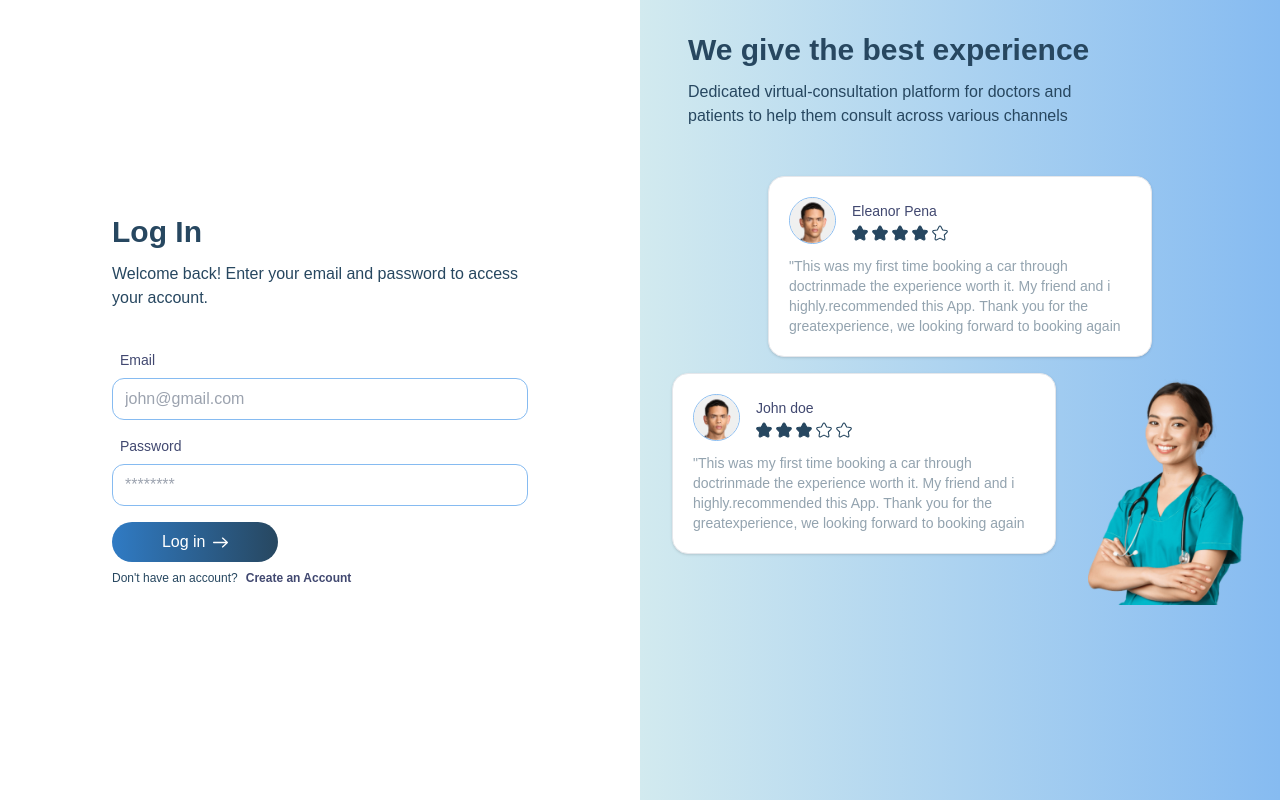
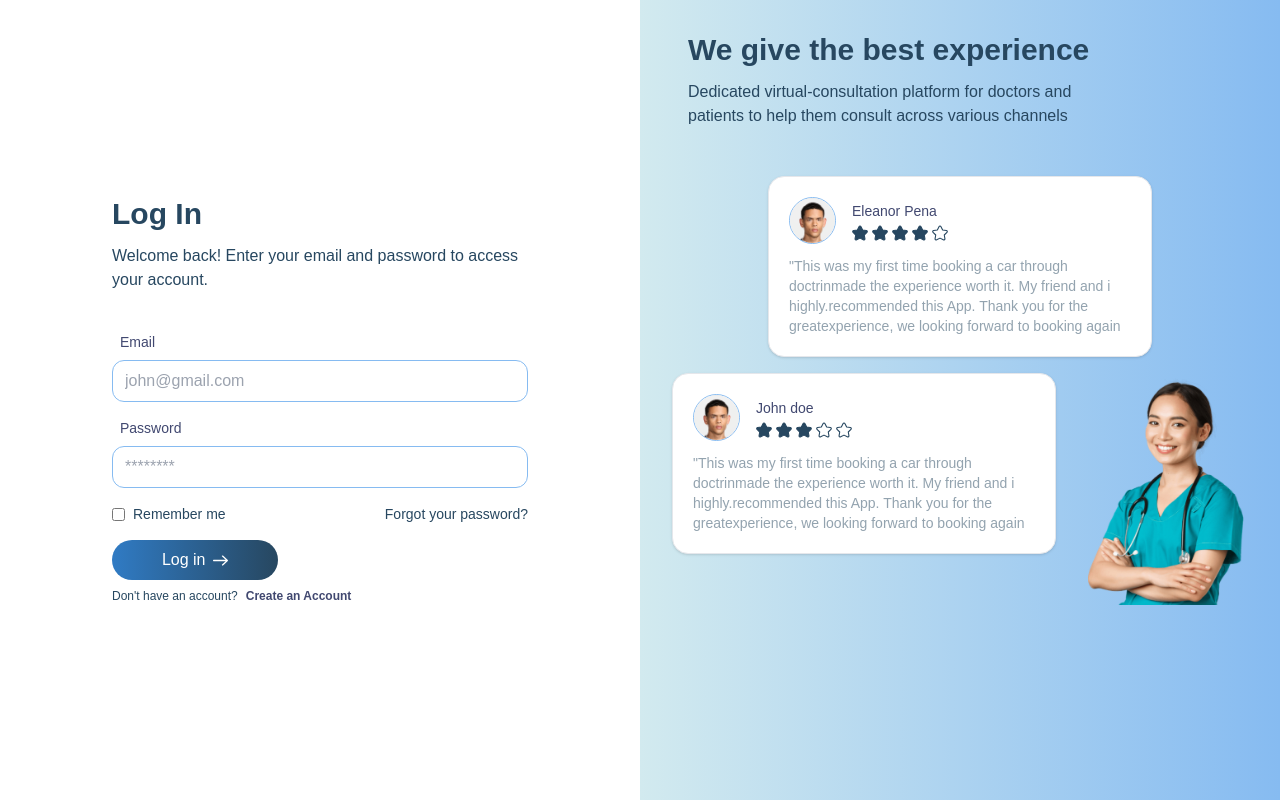
Before and after one commit to SergeCodeur/figma-to-code-ed2-week4, a Next.js app: page /auth/sign-in in a window 1280 px wide. Built offline with nearby package versions, Linux system fonts and the light colour scheme.

Commit message:
feat(authentifation): localStorage for user authentification

```diff
--- a/src/app/auth/recover-password/page.tsx
+++ b/src/app/auth/recover-password/page.tsx
@@ -1,12 +1,21 @@
+"use client";
 import Link from "next/link";
-import React from "react";
+import React, { useEffect, useState } from "react";
 import Arrow from "../ui/arrow";
 import Button from "../ui/button";
 import Input from "../ui/input";
 
 const RecoverPassword = () => {
+	const [isVisible, setIsVisible] = useState(false);
+
+	useEffect(() => {
+		const timer = setTimeout(() => {
+			setIsVisible(true);
+		}, 100);
+		return () => clearTimeout(timer);
+	}, []);
 	return (
-		<div className="flex flex-col justify-center items-center space-y-10">
+		<div className="flex flex-col justify-center items-center space-y-10 overflow-hidden">
 			<div className="flex flex-col space-y-3 ">
 				<span className="font-extrabold text-3xl text-primary-900">
 					Forgot Password
@@ -15,7 +24,11 @@ const RecoverPassword = () => {
 					Enter your email to reset your password.
 				</span>
 			</div>
-			<div className="flex flex-col space-y-4 w-full">
+			<div
+				className={`flex flex-col space-y-4 w-full  ${
+					isVisible ? "fall-in" : "fall-in-init"
+				}`}
+			>
 				<div className="flex flex-col space-y-2">
 					<label className="ml-2 text-primary-100 text-sm">Email</label>
 
@@ -33,12 +46,14 @@ const RecoverPassword = () => {
 					>
 						<span className="text-white text-base">Submit</span>
 					</Button>
-					<Button
-						className="py-2 text-center bg-gradient-to-r from-gray-500
+					<Link href="/auth/sign-in" className="text-white text-base w-full">
+						<Button
+							className="py-2 text-center bg-gradient-to-r from-gray-500
 				 to-gray-800 rounded-full w-full"
-					>
-						<span className="text-white text-base">Cancel</span>
-					</Button>
+						>
+							Cancel
+						</Button>
+					</Link>
 				</div>
 			</div>
 		</div>
--- a/src/app/auth/sign-in/page.tsx
+++ b/src/app/auth/sign-in/page.tsx
@@ -1,10 +1,21 @@
+"use client";
 import Link from "next/link";
-import React from "react";
+import React, { useEffect, useState } from "react";
 import Arrow from "../ui/arrow";
 import Button from "../ui/button";
 import Input from "../ui/input";
+import useLogin from "./userLogin";
+import { logInForm } from "../utils/data";
 
 const SignIn = () => {
+	const [animate, setAnimate] = useState(false);
+	const { formData, errors, handleLogin, handleChange } = useLogin();
+	useEffect(() => {
+		const timer = setTimeout(() => {
+			setAnimate(true);
+		}, 100);
+		return () => clearTimeout(timer);
+	}, []);
 	return (
 		<div className="flex flex-col justify-center items-center space-y-10">
 			<div className="flex flex-col space-y-3 ">
@@ -13,24 +24,54 @@ const SignIn = () => {
 					Welcome back! Enter your email and password to access your account.
 				</span>
 			</div>
-			<div className="flex flex-col space-y-4 w-full">
-				<div className="flex flex-col space-y-2">
-					<label className="ml-2 text-primary-100 text-sm">Email</label>
-
-					<Input
-						className="input-block"
-						placeholder="john@gmail.com"
-						type="email"
-					/>
-				</div>
-				<div className="flex flex-col space-y-2">
-					<label className="ml-2 text-primary-100 text-sm">Password</label>
-
-					<Input
-						className="input-block"
-						placeholder="********"
-						type="password"
-					/>
+			<form
+				className={`flex flex-col space-y-4 w-full ${
+					animate ? "move-in-left" : "opacity-0"
+				}`}
+				onSubmit={handleLogin}
+			>
+				{logInForm.map(({ name, label, placeholder }) => (
+					<div className="flex flex-col space-y-2" key={name}>
+						<label className="ml-2 text-primary-100 text-sm">{label}</label>
+						<Input
+							type={name === "email" ? "email" : "password"}
+							name={name}
+							className="input-block"
+							value={formData[name as keyof typeof formData]}
+							onChange={handleChange}
+							placeholder={placeholder}
+							required
+						/>
+						{errors[name as keyof typeof formData] && (
+							<span className="text-sm text-red-500">
+								{errors[name as keyof typeof formData]}
+							</span>
+						)}
+					</div>
+				))}
+				<div className="flex items-center justify-between space-x-3">
+					<div className="flex items-center">
+						<input
+							id="remember-me"
+							className="rounded-full"
+							name="remember-me"
+							type="checkbox"
+						/>
+						<label
+							htmlFor="remember-me"
+							className="ml-2 block text-sm text-primary-900"
+						>
+							Remember me
+						</label>
+					</div>
+					<div className="text-sm">
+						<Link
+							href="/auth/recover-password"
+							className="text-primary-900 ml-2 hover:font-extrabold"
+						>
+							Forgot your password?
+						</Link>
+					</div>
 				</div>
 				<div className="flex flex-col space-y-2">
 					<Button
@@ -42,12 +83,15 @@ const SignIn = () => {
 					</Button>
 					<span className="text-xs text-primary-900">
 						Don't have an account?
-						<Link href="/" className="text-primary-100 ml-2 font-extrabold">
+						<Link
+							href="/auth/sign-up"
+							className="text-primary-100 ml-2 font-extrabold"
+						>
 							Create an Account
 						</Link>
 					</span>
 				</div>
-			</div>
+			</form>
 		</div>
 	);
 };
--- /dev/null
+++ b/src/app/auth/sign-in/userLogin.tsx
@@ -0,0 +1,75 @@
+import { useState } from "react";
+import { verifyPassword } from "../utils/hash";
+import { useRouter } from "next/navigation";
+import { FormData } from "../utils/interface";
+
+type Login = Pick<FormData, "email" | "password">;
+const useLogin = () => {
+	const [formData, setFormData] = useState<Login>({
+		email: "",
+		password: "",
+	});
+	const [errors, setErrors] = useState<Partial<Login>>({});
+	const router = useRouter();
+	const validationRules: {
+		[key in keyof Login]: (value: string) => string | undefined;
+	} = {
+		email: value =>
+			!/\S+@\S+\.\S+/.test(value) ? "Email is not valid" : undefined,
+		password: value =>
+			value.length < 6
+				? "Password must be be at least 6 characters"
+				: undefined,
+	};
+
+	const validateField = (
+		name: keyof Login,
+		value: string,
+	): string | undefined => {
+		return validationRules[name](value);
+	};
+	const handleChange = (e: React.ChangeEvent<HTMLInputElement>) => {
+		const { name, value } = e.target;
+		setFormData(prevData => ({ ...prevData, [name]: value }));
+
+		const error = validateField(name as keyof Login, value);
+		setErrors(prevErrors => ({ ...prevErrors, [name]: error }));
+	};
+
+	const handleLogin = (e: React.FormEvent<HTMLFormElement>) => {
+		e.preventDefault();
+		const validationErrors: Partial<Login> = {};
+
+		for (const key in formData) {
+			const error = validateField(
+				key as keyof Login,
+				formData[key as keyof Login],
+			);
+			if (error) {
+				validationErrors[key as keyof Login] = error;
+			}
+		}
+
+		if (Object.keys(validationErrors).length > 0) {
+			setErrors(validationErrors);
+		} else {
+			const user: Login = JSON.parse(localStorage.getItem("user") || "null");
+			if (user) {
+				if (
+					user.email === formData.email &&
+					verifyPassword(formData.password, user.password)
+				) {
+					router.push("/");
+				} else {
+					alert("Invalid email or password");
+				}
+			} else {
+				alert("No user found, please register yourself");
+			}
+		}
+	};
+
+	return { formData, errors, handleLogin, handleChange };
+};
+
+export default useLogin;
--- a/src/app/auth/sign-up/page.tsx
+++ b/src/app/auth/sign-up/page.tsx
@@ -1,10 +1,22 @@
-import React from "react";
+"use client";
+import React, { useEffect, useState } from "react";
 import Input from "../ui/input";
 import Button from "../ui/button";
 import Arrow from "../ui/arrow";
 import Link from "next/link";
+import useRegister from "./userRegister";
+import { registerForm } from "../utils/data";
 
 const SignUp = () => {
+	const [animate, setAnimate] = useState(false);
+	const { formData, errors, handleChange, handleSubmit } = useRegister();
+
+	useEffect(() => {
+		const timer = setTimeout(() => {
+			setAnimate(true);
+		}, 100);
+		return () => clearTimeout(timer);
+	}, []);
 	return (
 		<div className="flex flex-col justify-center items-center space-y-10">
 			<div className="flex flex-col space-y-3 ">
@@ -16,49 +28,58 @@ const SignUp = () => {
 					appointments.
 				</span>
 			</div>
-			<div className="flex flex-col space-y-4 w-full">
-				<div className="flex flex-col space-y-2">
-					<label className="ml-2 text-primary-100 text-sm">First name</label>
-					<Input className="input-block" placeholder="Doe" type="text" />
-				</div>
-				<div className="flex flex-col space-y-2">
-					<label className="ml-2 text-primary-100 text-sm">Last name</label>
-					<Input className="input-block" placeholder="John" type="text" />
-				</div>
-				<div className="flex flex-col space-y-2">
-					<label className="ml-2 text-primary-100 text-sm">Email</label>
+			<form
+				className={`flex flex-col space-y-4 w-full ${
+					animate ? "move-in-left" : "opacity-0"
+				}`}
+				onSubmit={handleSubmit}
+			>
+				{registerForm.map(({ name, label, placeholder }) => (
+					<div className="flex flex-col space-y-2" key={name}>
+						<label className="ml-2 text-primary-100 text-sm">{label}</label>
+						<Input
+							type={
+								name === "email"
+									? "email"
+									: name === "password"
+									? "password"
+									: "text"
+							}
+							name={name}
+							className="input-block"
+							value={formData[name as keyof typeof formData]}
+							onChange={handleChange}
+							placeholder={placeholder}
+							required
+						/>
+						{errors[name as keyof typeof formData] && (
+							<span className="text-sm text-red-500">
+								{errors[name as keyof typeof formData]}
+							</span>
+						)}
+					</div>
+				))}
 
-					<Input
-						className="input-block"
-						placeholder="john@gmail.com"
-						type="email"
-					/>
-				</div>
-				<div className="flex flex-col space-y-2">
-					<label className="ml-2 text-primary-100 text-sm">Password</label>
-
-					<Input
-						className="input-block"
-						placeholder="********"
-						type="password"
-					/>
-				</div>
 				<div className="flex flex-col space-y-2">
 					<Button
 						className="flex py-2 text-center bg-gradient-to-r from-primary-400
 				 to-primary-900 rounded-full w-2/5 justify-center items-center space-x-2"
+						type="submit"
 					>
 						<span className="text-white text-base">Register</span>
 						<Arrow />
 					</Button>
 					<span className="text-xs text-primary-900">
 						Already have an account ?
-						<Link href="/" className="text-primary-100 ml-2 font-extrabold">
+						<Link
+							href="/auth/sign-in"
+							className="text-primary-100 ml-2 font-extrabold"
+						>
 							Log In
 						</Link>
 					</span>
 				</div>
-			</div>
+			</form>
 		</div>
 	);
 };
--- /dev/null
+++ b/src/app/auth/sign-up/userRegister.tsx
@@ -0,0 +1,73 @@
+// app/register/useRegister.ts
+import { useState } from "react";
+import { useRouter } from "next/navigation";
+import { hashPassword } from "../utils/hash";
+import { FormData } from "../utils/interface";
+
+const useRegister = () => {
+	const [formData, setFormData] = useState<FormData>({
+		firstName: "",
+		lastName: "",
+		email: "",
+		password: "",
+	});
+	const [errors, setErrors] = useState<Partial<FormData>>({});
+	const router = useRouter();
+
+	const validationRules: {
+		[key in keyof FormData]: (value: string) => string | undefined;
+	} = {
+		firstName: value =>
+			value.length < 2 ? "First name must be at least 2 characters" : undefined,
+		lastName: value =>
+			value.length < 2 ? "Last name must be at least 2 characters" : undefined,
+		email: value =>
+			!/\S+@\S+\.\S+/.test(value) ? "Email is not valid" : undefined,
+		password: value =>
+			value.length < 6
+				? "Password must be be at least 6 characters"
+				: undefined,
+	};
+
+	const validateField = (
+		name: keyof FormData,
+		value: string,
+	): string | undefined => {
+		return validationRules[name](value);
+	};
+
+	const handleChange = (e: React.ChangeEvent<HTMLInputElement>) => {
+		const { name, value } = e.target;
+		setFormData(prevData => ({ ...prevData, [name]: value }));
+
+		const error = validateField(name as keyof FormData, value);
+		setErrors(prevErrors => ({ ...prevErrors, [name]: error }));
+	};
+
+	const handleSubmit = (e: React.FormEvent<HTMLFormElement>) => {
+		e.preventDefault();
+		const validationErrors: Partial<FormData> = {};
+
+		for (const key in formData) {
+			const error = validateField(
+				key as keyof FormData,
+				formData[key as keyof FormData],
+			);
+			if (error) {
+				validationErrors[key as keyof FormData] = error;
+			}
+		}
+
+		if (Object.keys(validationErrors).length > 0) {
+			setErrors(validationErrors);
+		} else {
+			const hashedPassword = hashPassword(formData.password);
+			const userData = { ...formData, password: hashedPassword };
+			localStorage.setItem("user", JSON.stringify(userData));
+			router.push("/"); //! Redirection page Acceuil
+		}
+	};
+	return { formData, errors, handleChange, handleSubmit };
+};
+
+export default useRegister;
--- /dev/null
+++ b/src/app/auth/utils/data.ts
@@ -0,0 +1,8 @@
+const registerForm = [
+	{ name: "firstName", label: "First name", placeholder: "Doe" },
+	{ name: "lastName", label: "Last name", placeholder: "John" },
+	{ name: "email", label: "Email", placeholder: "john@gmail.com" },
+	{ name: "password", label: "Password", placeholder: "********" },
+];
+const logInForm = [registerForm[2], registerForm[3]];
+export { registerForm, logInForm };
--- /dev/null
+++ b/src/app/auth/utils/hash.ts
@@ -0,0 +1,12 @@
+const hashPassword = (password: string): string => {
+	return password.split("").reverse().join("") + "h@sh#4";
+};
+
+const verifyPassword = (
+	inputPassword: string,
+	hashedPassword: string,
+): boolean => {
+	return hashPassword(inputPassword) === hashedPassword;
+};
+
+export { hashPassword, verifyPassword };
--- /dev/null
+++ b/src/app/auth/utils/interface.ts
@@ -0,0 +1,8 @@
+interface FormData {
+	firstName: string;
+	lastName: string;
+	email: string;
+	password: string;
+}
+
+export type { FormData };
--- a/src/app/globals.css
+++ b/src/app/globals.css
@@ -32,4 +32,39 @@ body {
      text-gray-600 text-base placeholder-gray-400
    focus:border-blue-500 focus:outline-none focus:ring-blue-500
   }
+
+  @keyframes moveInLeft {
+    from {
+      opacity: 0;
+      transform: translateX(-100px);
+    }
+    to {
+      opacity: 1;
+      transform: translateX(0);
+    }
+  }
+
+  .move-in-left {
+    animation: moveInLeft 0.9s ease-in-out forwards;
+  }
+
+@keyframes fallIn {
+  from {
+    opacity: 0;
+    transform: translateY(40px);
+  }
+  to {
+    opacity: 1;
+    transform: translateY(0);
+  }
 }
+
+.fall-in-init {
+  opacity: 0;
+  transform: translateY(40px);
+}
+
+.fall-in {
+  animation: fallIn 0.4s ease-in-out forwards;
+}
+}
```
